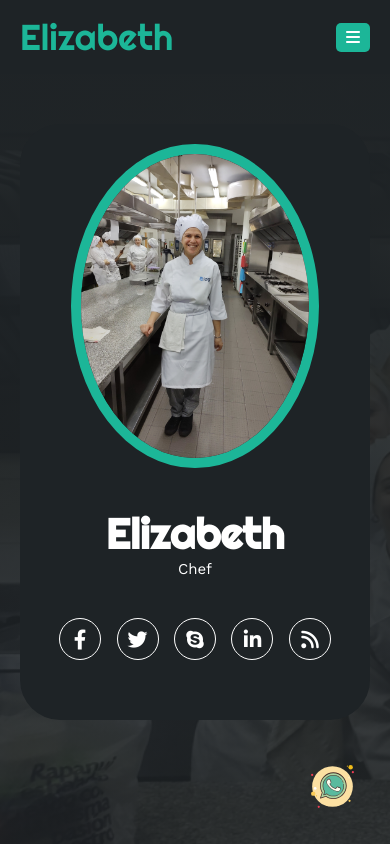
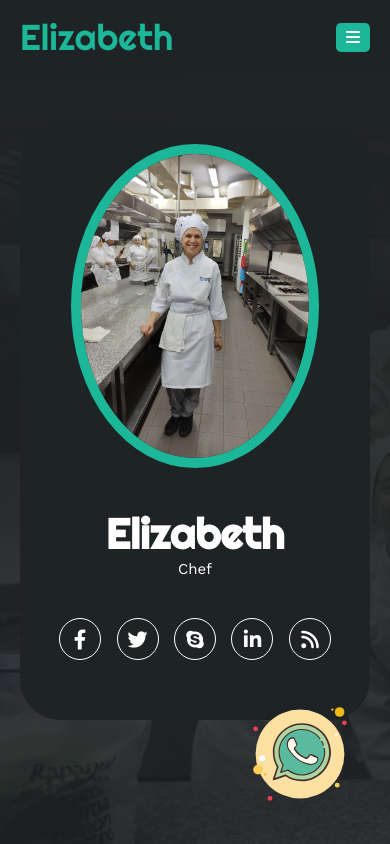
Before and after one commit to CaballeroElizabeth/CV, a plain HTML site: page index.html in a window 390 px wide. Shown: the top 844 px of the page. Drawn offline with nearby package versions, Linux system fonts and the light colour scheme.

Commit message:
Add files via upload

```diff
--- a/css/estilo.css
+++ b/css/estilo.css
@@ -661,8 +661,8 @@ footer .arriba{
 
 .btn-wsp{
     position: fixed;
-    width: 55px;
-    height: 55px;
+    width: 180px;
+    height: 180px;
     line-height: 55px;
     bottom: 30px;
     right: 30px;
@@ -699,8 +699,8 @@ footer .arriba{
     }
     .btn-wsp{
         position: fixed;
-        width: 70px;
-        height: 70px;
+        width: 180px;
+        height: 180px;
         line-height: 55px;
         bottom: 30px;
         right: 30px;
@@ -752,8 +752,8 @@ footer .arriba{
     }
     .btn-wsp{
         position: fixed;
-        width: 55px;
-        height: 55px;
+        width: 120px;
+        height: 120px;
         line-height: 55px;
         bottom: 30px;
         right: 30px;
```
